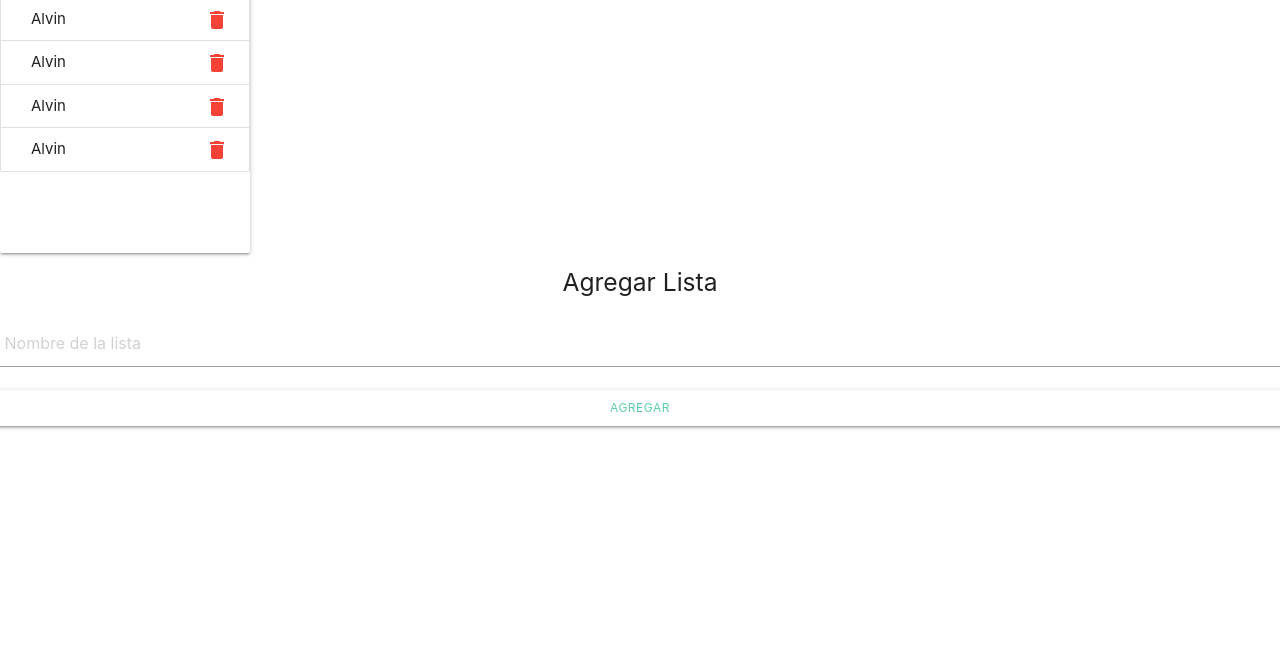
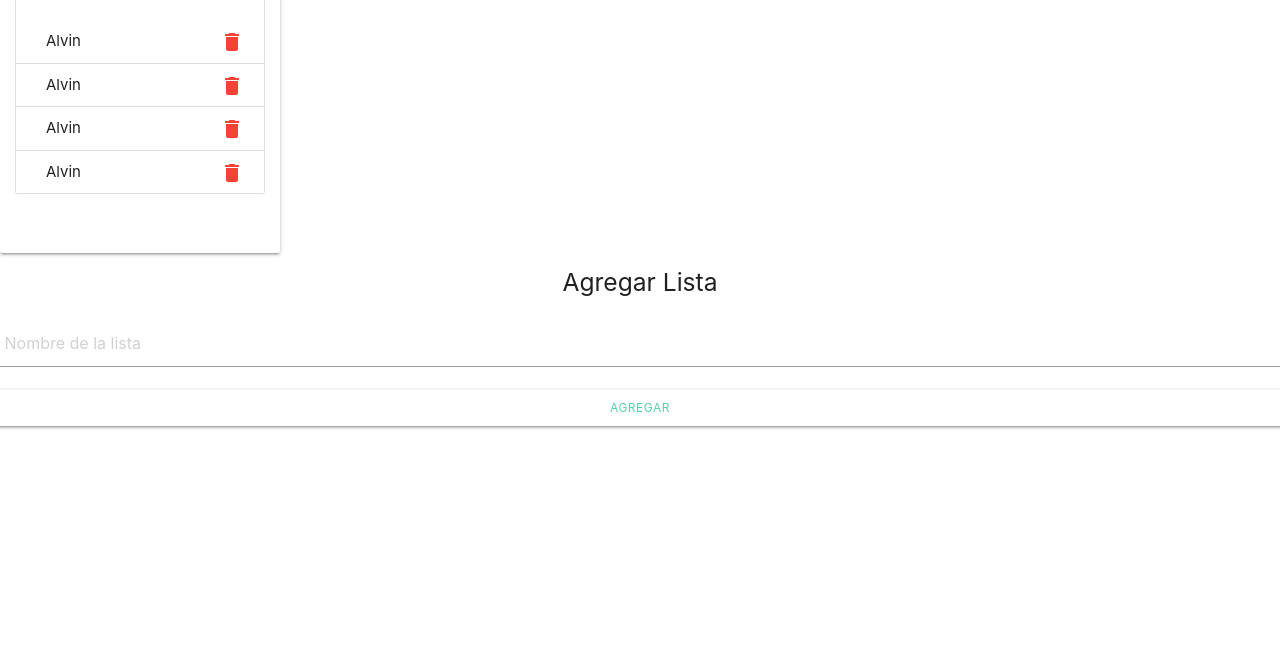
Before and after one commit to Jorgemh66/Second-JS, a plain HTML site: page index.html in a window 1280 px wide. Shown: the part 155-800 px from the top of the page. Drawn offline with nearby package versions, Linux system fonts and the light colour scheme.

Commit message:
agregada scrollbar a las cards

```diff
--- a/index.html
+++ b/index.html
@@ -8,7 +8,7 @@
 	<title>Index</title>
 </head>
 <body class="w_all ">
-	<div class="card medium w_max">
+	<div class="card medium w_max scroll-box">
 		<ul class="collection with-header">
 		<div class="card-title"><a href="#!" class="secondary-content"><i class="material-icons">delete</i></a>
         	<h4>Nombre</h4>
--- a/style.css
+++ b/style.css
@@ -45,3 +45,9 @@
 .secondary-content {
     float: right;
     color: #f44336;
+}
+.scroll-box {
+	overflow-y: scroll;
+	height: 100px;
+	padding: 1rem
+}
```
